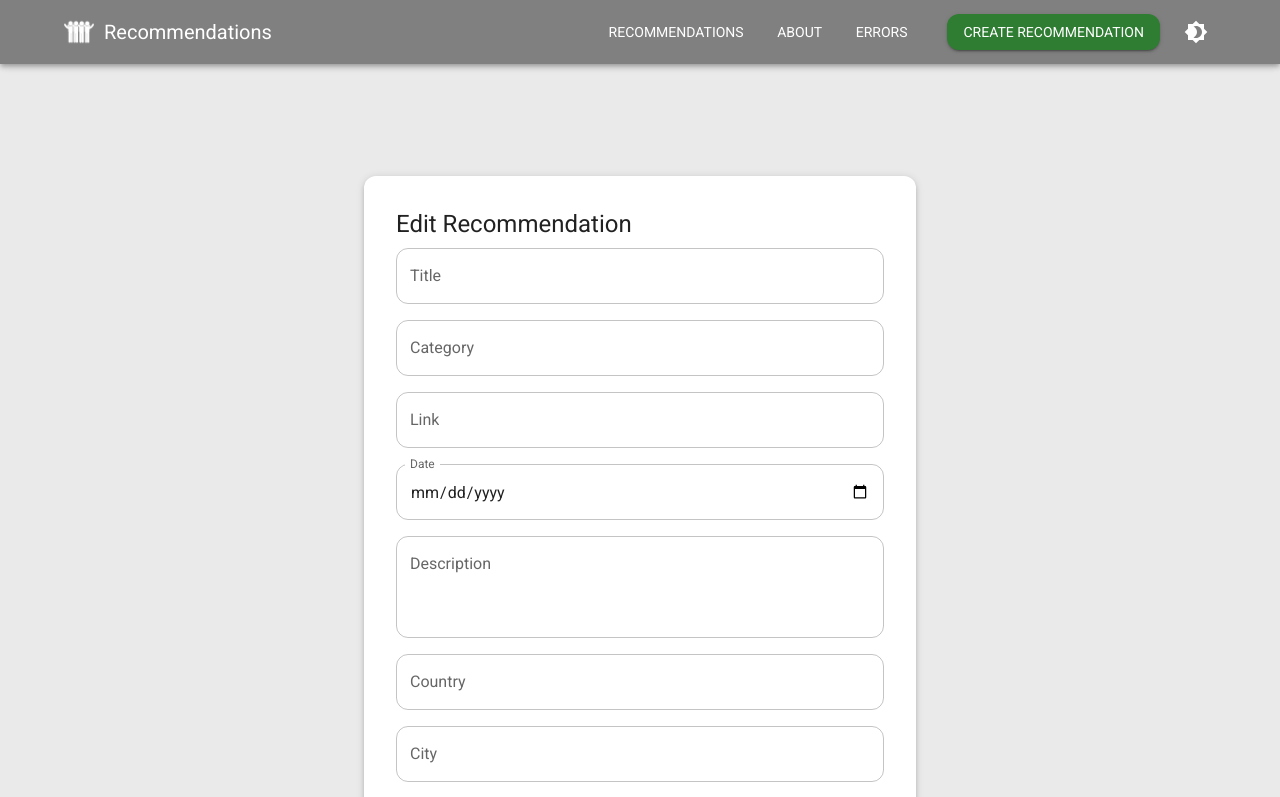
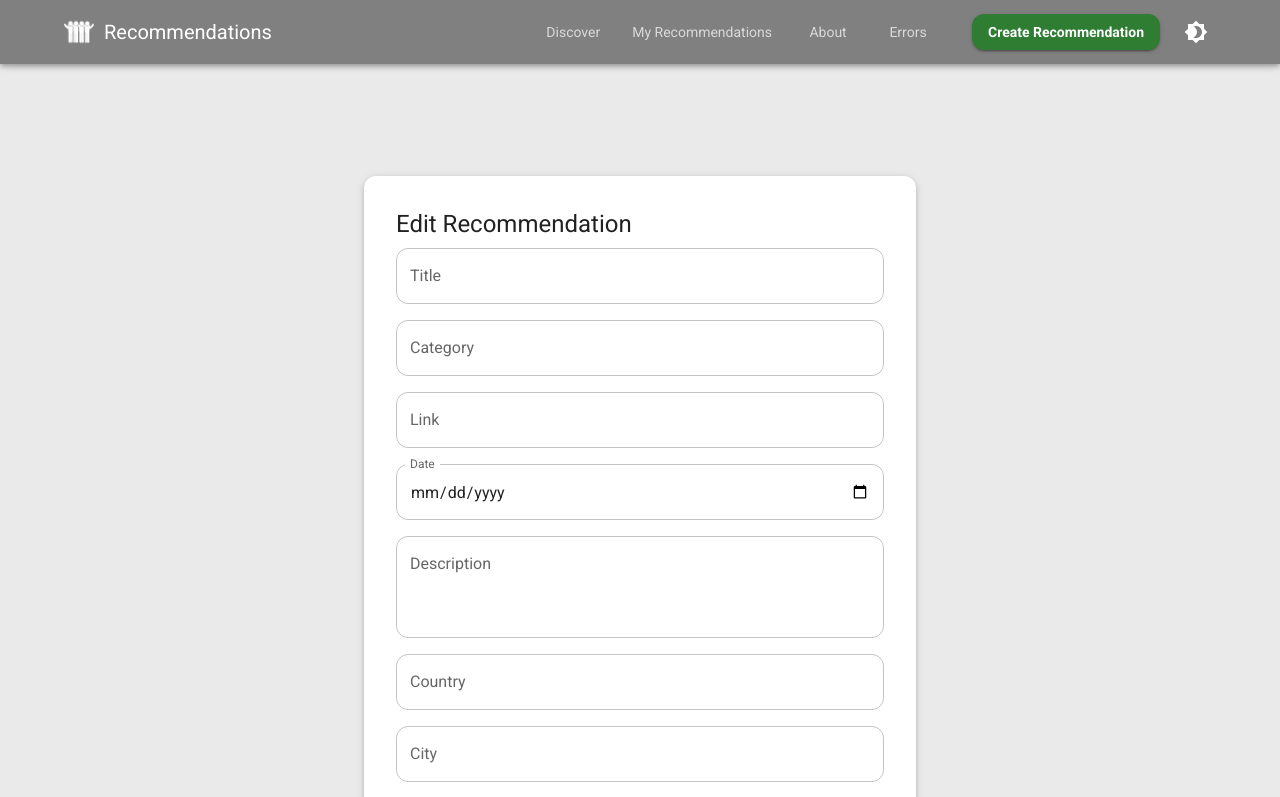
Before and after one commit to ppcosys/RecommendationsApp, a React (Vite) app in the folder ReactApp/: page /manage/1 in a window 1280 px wide. Shown: the top 797 px of the page. Built offline with nearby package versions, Linux system fonts and the light colour scheme; no server answers.

Commit message:
feature(navbar): improve navigation UX with active state, hover effects and updated labels

```diff
--- a/ReactApp/src/app/layout/NavBar.tsx
+++ b/ReactApp/src/app/layout/NavBar.tsx
@@ -10,10 +10,21 @@ import { NavLink } from 'react-router-dom';
 import ToggleColorModeButton from './ToggleColorModeButton';
 import { APP_NAME } from '@/app/config/appConfig';
 
-const linkStyle = {
-  color: 'inherit',
-  textDecoration: 'none',
+const navButtonSx = {
   marginRight: '1rem',
+  textTransform: 'none',
+  borderRadius: 2,
+  color: 'rgba(255,255,255,0.7)',
+  transition: 'all 0.2s ease',
+  '&:hover': {
+    backgroundColor: 'rgba(255,255,255,0.08)',
+    color: '#fff',
+  },
+  '&.active': {
+    color: '#fff',
+    fontWeight: 600,
+    backgroundColor: 'rgba(255,255,255,0.15)',
+  },
 };
 
 export default function NavBar() {
@@ -21,7 +32,6 @@ export default function NavBar() {
     <AppBar position="fixed" sx={{ bgcolor: 'grey' }}>
       <MUIContainer maxWidth="lg">
         <Toolbar disableGutters>
-          {/* LOGO + NAZWA */}
           <Box
             component={NavLink}
             to="/"
@@ -44,21 +54,28 @@ export default function NavBar() {
           </Box>
 
           <Box sx={{ display: 'flex', alignItems: 'center' }}>
-            <Button color="inherit" component={NavLink} to="/recommendations" sx={linkStyle}>
-              Recommendations
+            <Button component={NavLink} to="/discover" sx={navButtonSx}>
+              Discover
             </Button>
-            <Button color="inherit" component={NavLink} to="/about" sx={linkStyle}>
+
+            <Button component={NavLink} to="/recommendations" sx={navButtonSx}>
+              My Recommendations
+            </Button>
+
+            <Button component={NavLink} to="/about" sx={navButtonSx}>
               About
             </Button>
-            <Button color="inherit" component={NavLink} to="/errors" sx={linkStyle}>
+
+            <Button component={NavLink} to="/errors" sx={navButtonSx}>
               Errors
             </Button>
+
             <Button
               component={NavLink}
               to="/createRecommendation"
               variant="contained"
               color="success"
-              sx={{ ml: 2 }}
+              sx={{ ml: 2, textTransform: 'none', fontWeight: 600 }}
             >
               Create Recommendation
             </Button>
--- a/ReactApp/src/features/recommendations/home/components/HeroSection.tsx
+++ b/ReactApp/src/features/recommendations/home/components/HeroSection.tsx
@@ -63,7 +63,7 @@ export default function HeroSection() {
 
             <Button
               component={Link}
-              to="/recommendations"
+              to="/discover"
               variant="contained"
               size="large"
               sx={{
```
